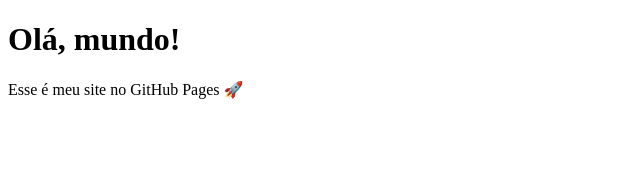
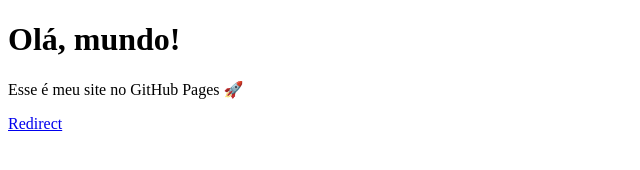
Before and after one commit to Christy386/testPages, a plain HTML site: page index.html in a window 1280 px wide. Shown: the full height of the page, 0-640 px from the left. Drawn offline with Linux system fonts and the light colour scheme.

Commit message:
Add Redirect

```diff
--- a/index.html
+++ b/index.html
@@ -7,5 +7,6 @@
 <body>
   <h1>Olá, mundo!</h1>
   <p>Esse é meu site no GitHub Pages 🚀</p>
+  <a href="/testRedirect.html">Redirect</a>
 </body>
 </html>
```
